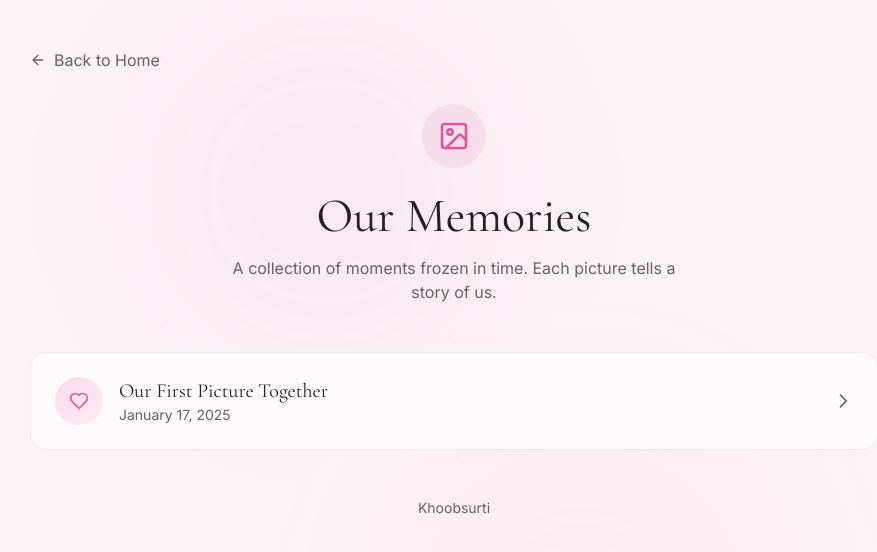
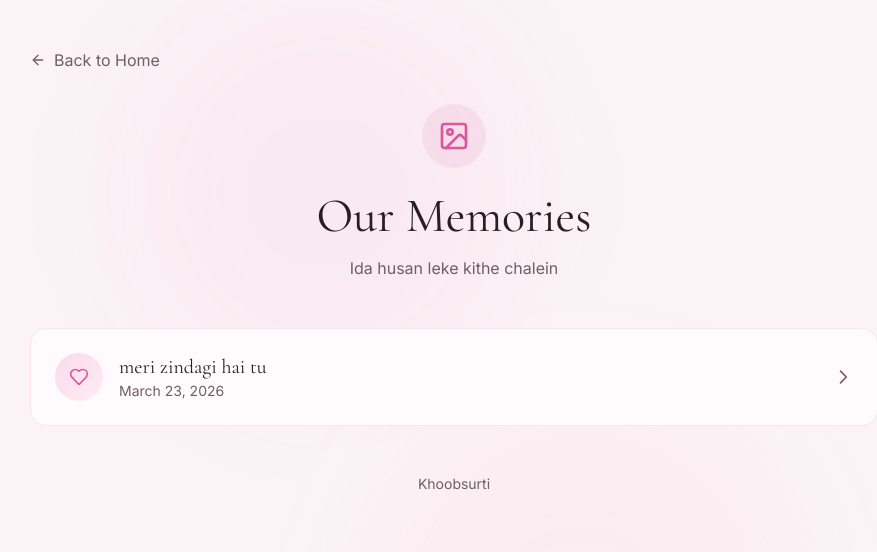
Before and after one commit to anjalbinayak/simran, a Next.js app: page /gallery in a window 1280 px wide. Shown: the top 552 px of the page, without its empty margins (186-1063 px from the left). Built offline with nearby package versions, Linux system fonts and the light colour scheme.

Commit message:
add picture and remove useless links

```diff
--- a/app/gallery/page.tsx
+++ b/app/gallery/page.tsx
@@ -7,9 +7,9 @@ import { ArrowLeft, Heart, ImageIcon } from "lucide-react";
 // Configure your memories here - add image path, title, and optional music
 const memories = [
   {
-    id: "first-picture",
-    title: "Our First Picture Together",
-    date: "January 17, 2025",
+    id: "kaisi-dil-lagi",
+    title: "meri zindagi hai tu",
+    date: "March 23, 2026",
     image: "/memories/first-picture.jpg",
     music: "/music/romantic-song.mp3", // optional
   },
@@ -52,8 +52,7 @@ export default function GalleryPage() {
               Our Memories
             </h1>
             <p className="text-muted-foreground max-w-md mx-auto">
-              A collection of moments frozen in time. Each picture tells a story
-              of us.
+              Ida husan leke kithe chalein
             </p>
           </div>
         </motion.div>
```
